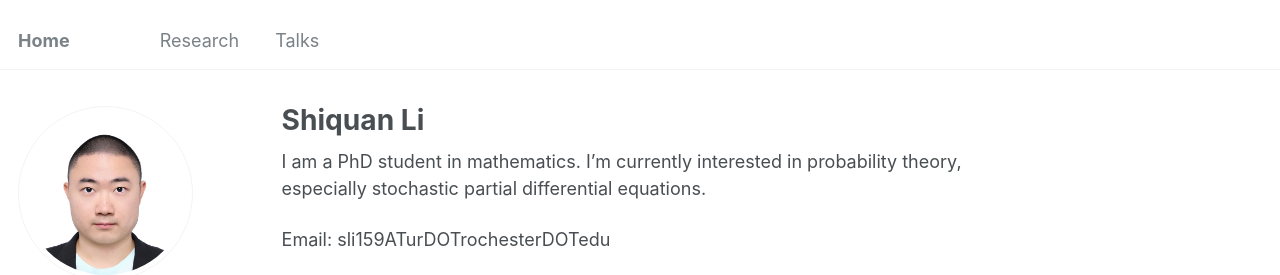
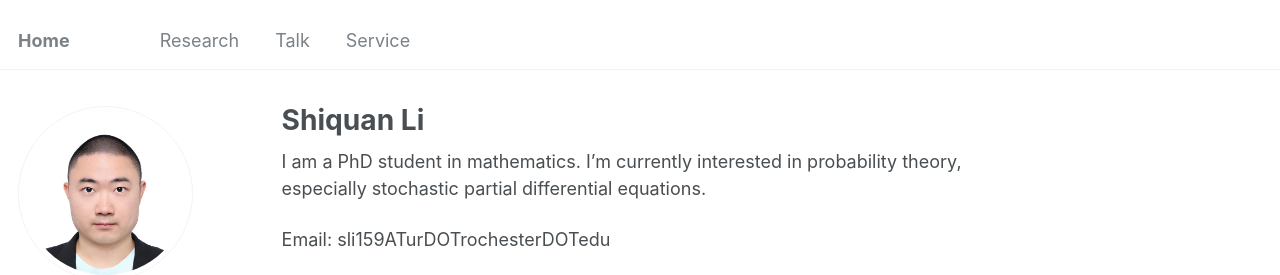
Before and after one commit to Shiquan-Li/Shiquan-Li.github.io, a Jekyll site: the page built from _pages/about.md, in a window 1280 px wide. Shown: the top 275 px of the page. Built offline with Jekyll 4.4.1, drawn with Linux system fonts in a browser that asks for light colours.

Commit message:
Update navigation.yml

```diff
--- a/_data/navigation.yml
+++ b/_data/navigation.yml
@@ -20,8 +20,11 @@ main:
   - title: "Research"
     url: /cv/
 
-  - title: "Talks"
+  - title: "Talk"
     url: /talks/
 
 #  - title: "Notes"
 #    url: /notes/
+
+  - title: "Service"
+    url: /Service/
```
